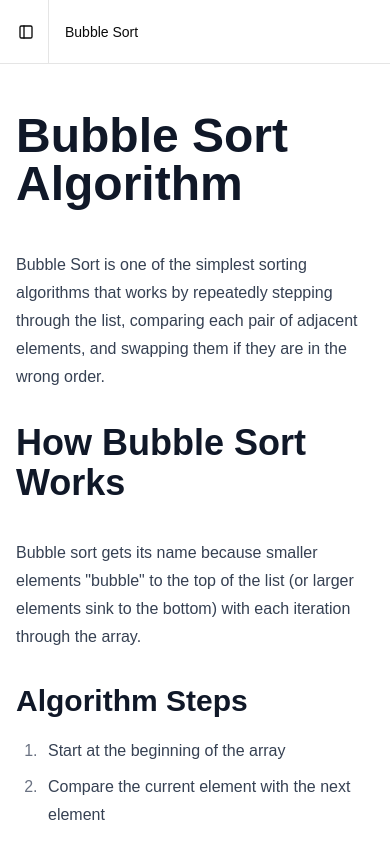
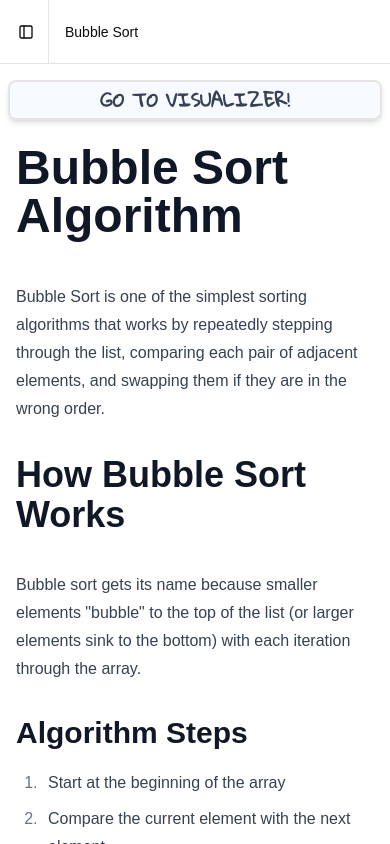
Before and after one commit to EvolutionX-10/algosketch, a Next.js app: page /dashboard/algorithms/sorting/bubble in a window 390 px wide. Built offline with nearby package versions, Linux system fonts and the light colour scheme; a web font is replaced by a local one.

Commit message:
feat: allocate space for visualizer and banner

```diff
--- a/src/app/dashboard/layout.tsx
+++ b/src/app/dashboard/layout.tsx
@@ -8,7 +8,7 @@ export default function DashboardLayout({ children }: { children: React.ReactNod
 			<AppSidebar />
 			<SidebarInset>
 				<Header />
-				<section className="flex flex-1 flex-col gap-4 p-4">{children}</section>
+				<section className="relative flex flex-1 flex-col gap-4 p-4 pt-12 md:items-center-safe">{children}</section>
 			</SidebarInset>
 		</SidebarProvider>
 	);
--- /dev/null
+++ b/src/components/banner.tsx
@@ -0,0 +1,18 @@
+"use client";
+
+export default function Banner({ onClickAction }: BannerProps) {
+	return (
+		<div className="absolute top-4 left-0 flex w-full items-center justify-center">
+			<button
+				className="font-fancy mx-2 w-full max-w-[75ch] cursor-pointer rounded-md border-2 bg-blue-50/50 px-4 py-1 text-lg font-bold uppercase shadow-md transition duration-200 ease-in-out hover:shadow-lg focus:outline-none active:scale-95"
+				onClick={onClickAction}
+			>
+				Go to Visualizer!
+			</button>
+		</div>
+	);
+}
+
+interface BannerProps {
+	onClickAction: () => void;
+}
--- /dev/null
+++ b/src/components/bubble/visualizer.tsx
@@ -0,0 +1,20 @@
+"use client";
+
+import { useRef } from "react";
+import Banner from "../banner";
+
+export default function Visualizer() {
+	const ref = useRef<HTMLDivElement | null>(null);
+	const handleClick = () => {
+		if (ref && ref.current) {
+			ref.current.scrollIntoView({ behavior: "smooth" });
+		}
+	};
+
+	return (
+		<>
+			<Banner onClickAction={handleClick} />
+			<div ref={ref}>hello world incoming</div>
+		</>
+	);
+}
--- a/src/components/header.tsx
+++ b/src/components/header.tsx
@@ -63,7 +63,7 @@ export function Header() {
 						{crumbs.slice(1, -1).map((crumb) => (
 							<DropdownMenuItem key={crumb} className="w-full">
 								<BreadcrumbLink asChild>
-									<Link href={getLink(crumb)} className="flex items-center gap-1.5 w-full">
+									<Link href={getLink(crumb)} className="flex w-full items-center gap-1.5">
 										{getName(crumb)}
 									</Link>
 								</BreadcrumbLink>
@@ -78,7 +78,7 @@ export function Header() {
 	);
 
 	return (
-		<header className="bg-background sticky top-0 flex h-16 shrink-0 items-center gap-2 border-b px-4">
+		<header className="bg-background/70 sticky top-0 z-10 flex h-16 shrink-0 items-center gap-2 border-b px-4 backdrop-blur-lg">
 			<SidebarTrigger className="-ml-1" />
 			<Separator orientation="vertical" className="mr-2 h-4" />
 			<Breadcrumb>
```
Also changed, not shown: src/app/dashboard/algorithms/sorting/bubble/page.mdx (+2 -0 lines).
